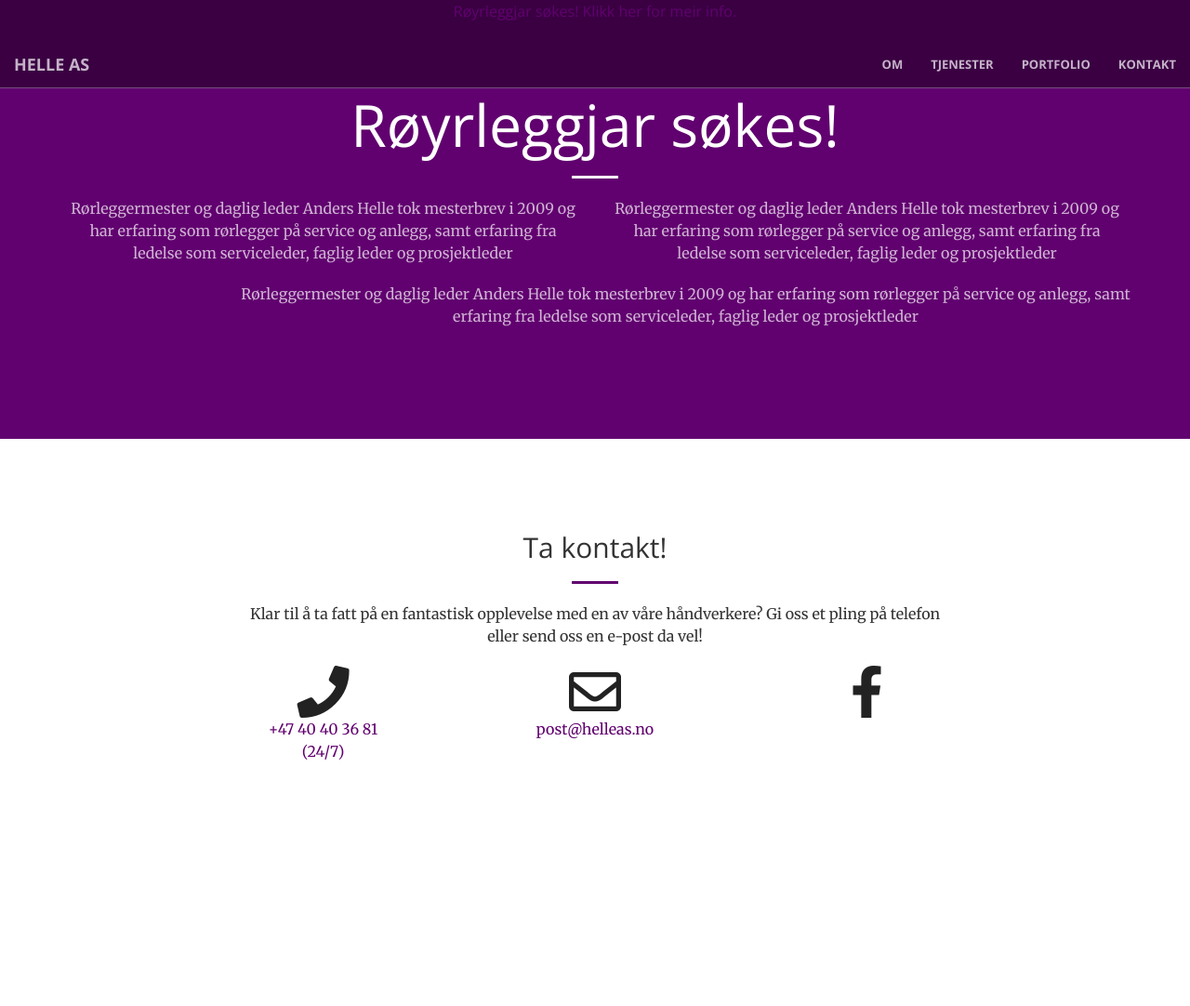
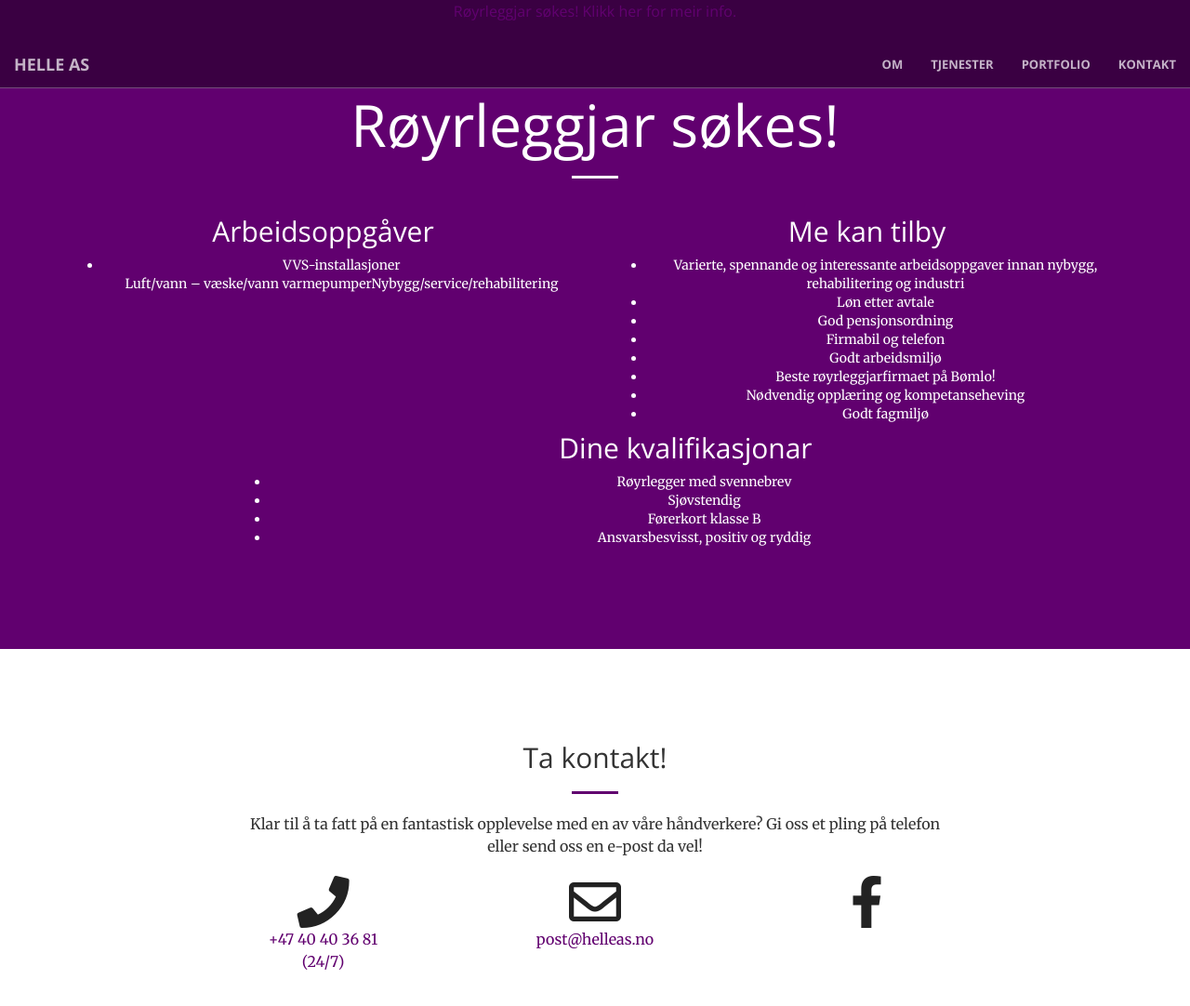
Before and after one commit to adriah/pro-ror, a Jekyll site: the page built from hire.html, in a window 1280 px wide and 1166 px high. Shown: the top 1082 px of the window at 93% size. Built offline with Jekyll 4.4.1, drawn with Linux system fonts in a browser that asks for light colours.

Commit message:
Adding text

```diff
--- a/_includes/hire_text.html
+++ b/_includes/hire_text.html
@@ -10,19 +10,34 @@
     <div class="container">
         <div class="row">
             <div class="col col-md-6 text-center">
-                 <p class="text-faded">
-					 Rørleggermester og daglig leder Anders Helle tok mesterbrev i 2009 og har erfaring som rørlegger på service og anlegg, samt erfaring fra ledelse som serviceleder, faglig leder og prosjektleder
-				 </p>
+				<h2>Arbeidsoppgåver</h2>
+				<ul>
+					<li>VVS-installasjoner</li
+					<li>Luft/vann – væske/vann varmepumper</li
+					<li>Nybygg/service/rehabilitering</li
+				</ul>
             </div>
             <div class="col col-md-6 text-center">
-                 <p class="text-faded">
-					 Rørleggermester og daglig leder Anders Helle tok mesterbrev i 2009 og har erfaring som rørlegger på service og anlegg, samt erfaring fra ledelse som serviceleder, faglig leder og prosjektleder
-				 </p>
+				<h2>Me kan tilby</h2>
+				<ul>
+					<li>Varierte, spennande og interessante arbeidsoppgaver innan nybygg, rehabilitering og industri</li>
+					<li>Løn etter avtale</li>
+					<li>God pensjonsordning</li>
+					<li>Firmabil og telefon</li>
+					<li>Godt arbeidsmiljø</li>
+					<li>Beste røyrleggjarfirmaet på Bømlo!</li>
+					<li>Nødvendig opplæring og kompetanseheving</li>
+					<li>Godt fagmiljø</li>
+				</ul>
             </div>
             <div class="col col-lg-offset-2 text-center">
-                 <p class="text-faded">
-					 Rørleggermester og daglig leder Anders Helle tok mesterbrev i 2009 og har erfaring som rørlegger på service og anlegg, samt erfaring fra ledelse som serviceleder, faglig leder og prosjektleder
-				 </p>
+				<h2>Dine kvalifikasjonar</h2>
+				<ul>
+					<li>Røyrlegger med svennebrev</li>
+					<li>Sjøvstendig</li>
+					<li>Førerkort klasse B</li>
+					<li>Ansvarsbesvisst, positiv og ryddig</li>
+				</ul>
             </div>
         </div>
     </div>
```
